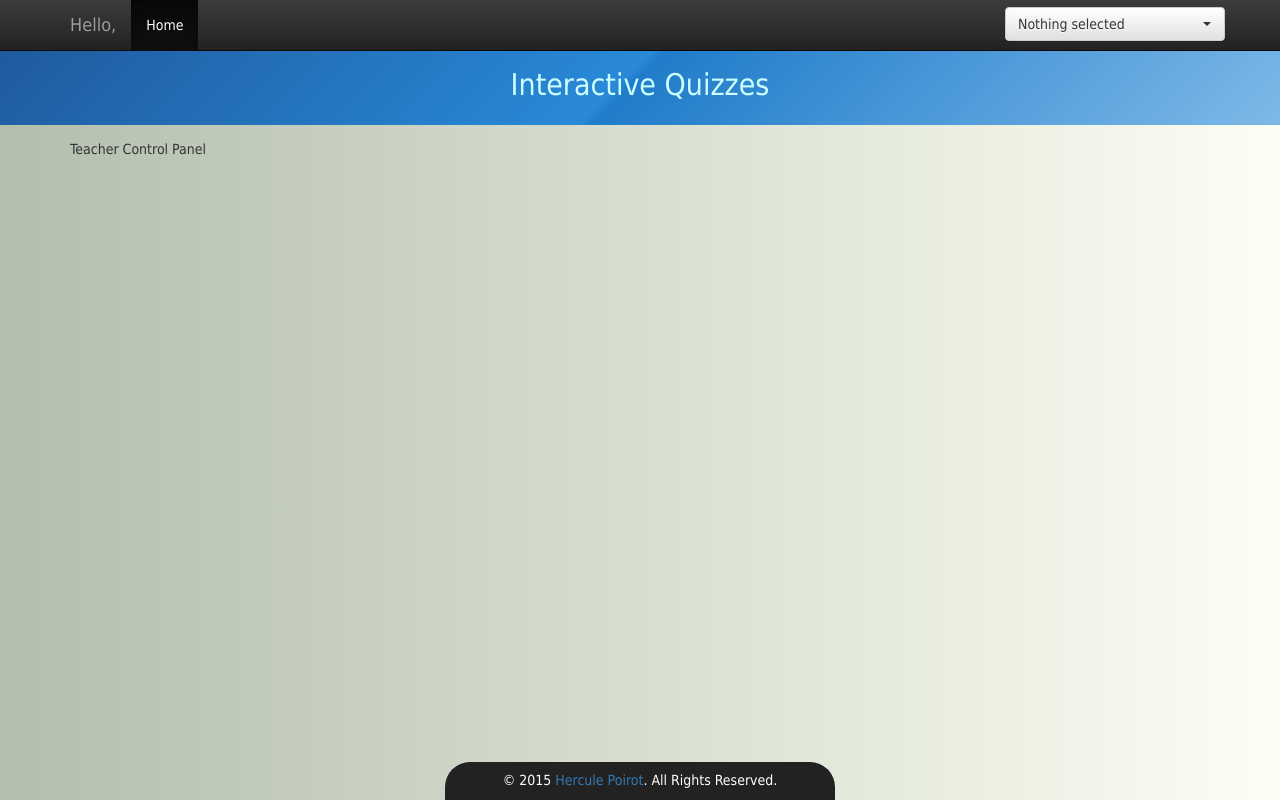
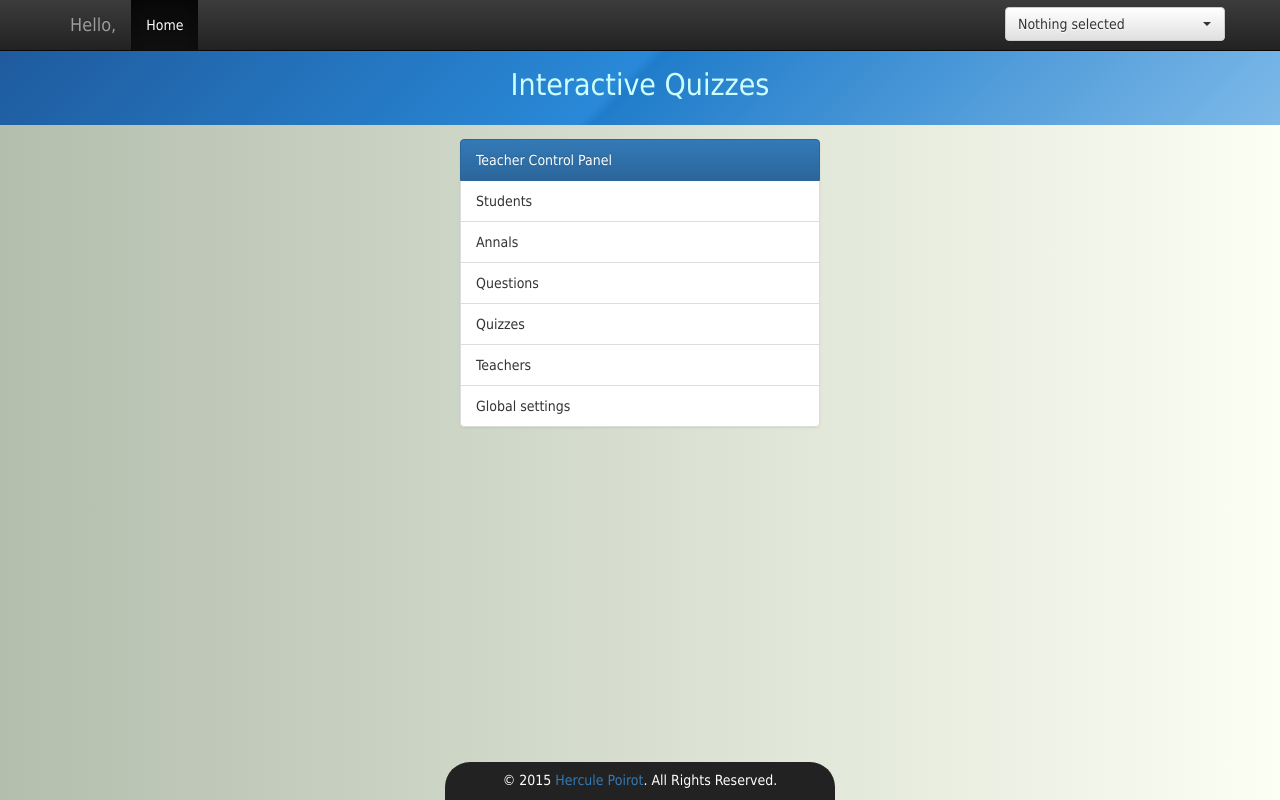
Before and after one commit to linostar/what, a Django app: template templates/what/index.html in a window 1280 px wide. Run offline with Django 3.2, Linux system fonts and the light colour scheme; the template is opened without the code that fills it, so the values that code supplies are empty; some libraries are stand-ins or nearby versions; some web fonts are replaced.

Commit message:
Added index template

```diff
--- a/templates/what/index.html
+++ b/templates/what/index.html
@@ -12,5 +12,33 @@
 {% endif %}
 
 {% block content %}
-Teacher Control Panel
+<div class="row">
+	<div class="col-sm-4">
+	</div>
+	<div class="col-sm-4">
+		<div class="list-group">
+			<div class="list-group-item active">
+				{% trans "Teacher Control Panel" %}
+			</div>
+			<div class="list-group-item">
+				{% trans "Students" %}
+			</div>
+			<div class="list-group-item">
+				{% trans "Annals" %}
+			</div>
+			<div class="list-group-item">
+				{% trans "Questions" %}
+			</div>
+			<div class="list-group-item">
+				{% trans "Quizzes" %}
+			</div>
+			<div class="list-group-item">
+				{% trans "Teachers" %}
+			</div>
+			<div class="list-group-item">
+				{% trans "Global settings" %}
+			</div>
+		</div>
+	</div>
+</div>
 {% endblock %}
--- a/templates/what/login.html
+++ b/templates/what/login.html
@@ -37,7 +37,7 @@
 	<br/>
 	<div class="panel panel-primary">
 		<div class="panel-heading">
-			<h3>{% trans "Teacher Control Panel" %}</h3>
+			<h3>{% trans "Teacher Login" %}</h3>
 		</div>
 		<div class="panel-body">
 			<form action="" method="POST" id="form-login">
```
